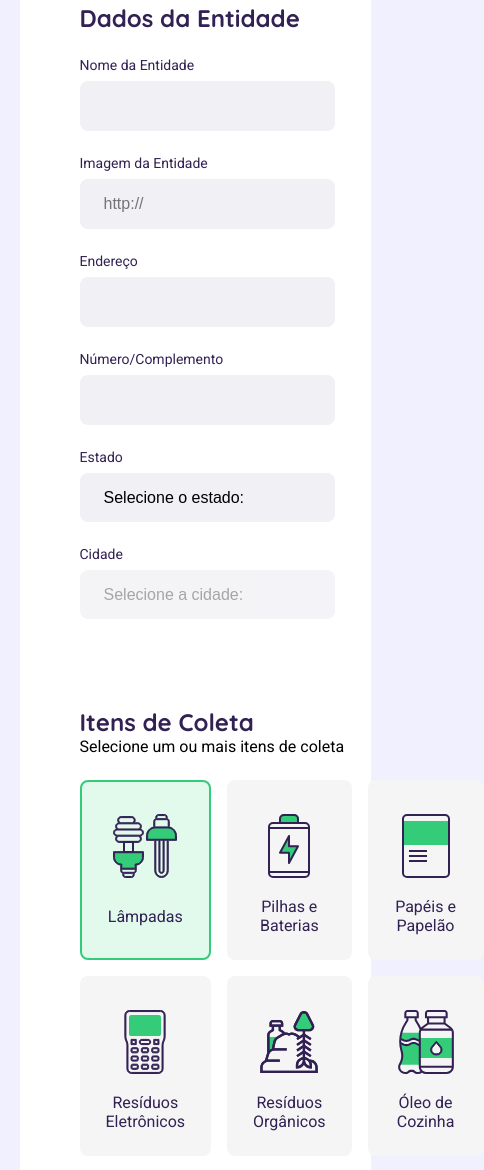
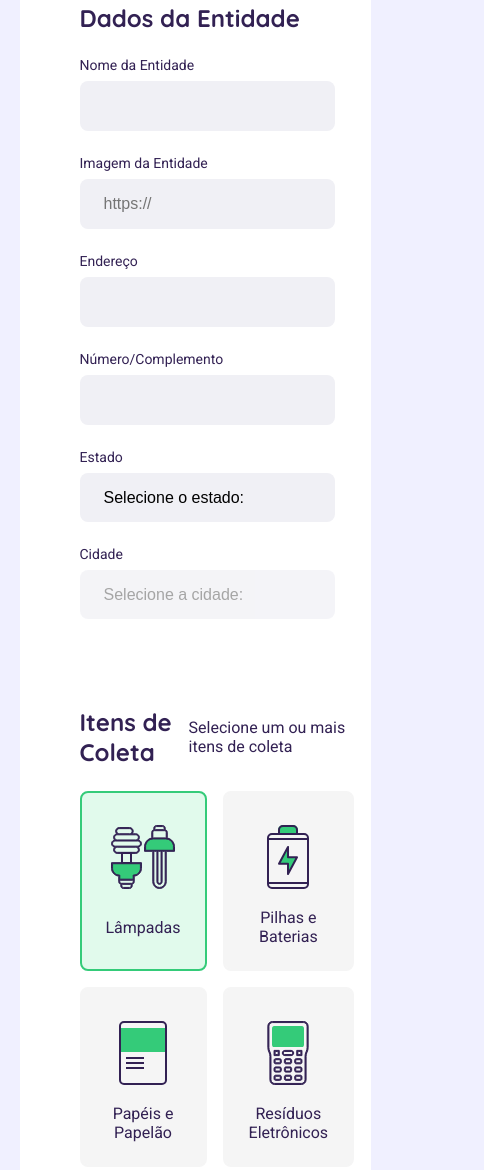
Before and after one commit to vlctornunes/nlw1, a website: page src/views/create-point.html in a window 390 px wide. Shown: the part 428-1598 px from the top of the page, 484 px wide, since content can reach past the window. Drawn offline with nearby package versions, Linux system fonts and the light colour scheme; files that its build step writes are made by us from their sources; no server answers; files whose address does not match are found by name.

Commit message:
Create Point w/ blocks, and full responsive.

```diff
--- a/public/style/create-point.css
+++ b/public/style/create-point.css
@@ -56,7 +56,22 @@ form fieldset{
 }
 
 form legend{
+    display: flex;
+    align-items: center;
+    justify-content: space-between;
+
+    width: 100%;
+}
+
+form legend h2{
+    display: flex;
     margin-bottom: 24px;
+}
+
+form legend span{
+    display: flex;
+    margin-bottom: 24px;
+    color: var(--title-color);
 }
 
 form .field{
--- a/public/style/responsive.css
+++ b/public/style/responsive.css
@@ -28,12 +28,17 @@
         height: 300px;
     }
 
+    /*da página de formulário*/
     #page-create-point .field-group{
         flex-direction: column;
     }
 
     #page-create-point .field-group .field + .field{
         margin-left: 0;
+    }
+
+    #page-create-point .items-grid{
+        grid-template-columns: 1fr 1fr;
     }
 }
 
--- a/src/views/create-point.html
+++ b/src/views/create-point.html
@@ -29,7 +29,7 @@
                     <input
                     type="url"
                     name="image"
-                    placeholder="http://"
+                    placeholder="https://"
                     required>
                 </div>
             </div>
```
